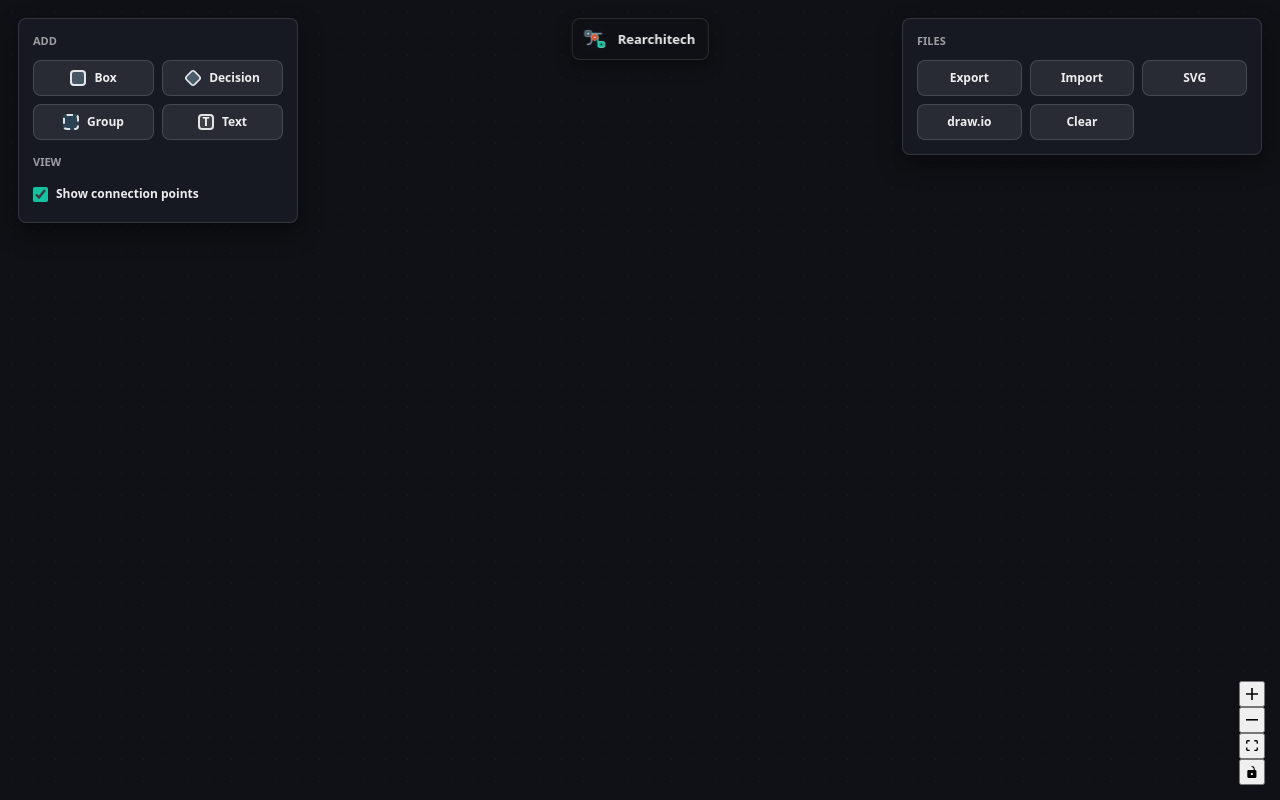
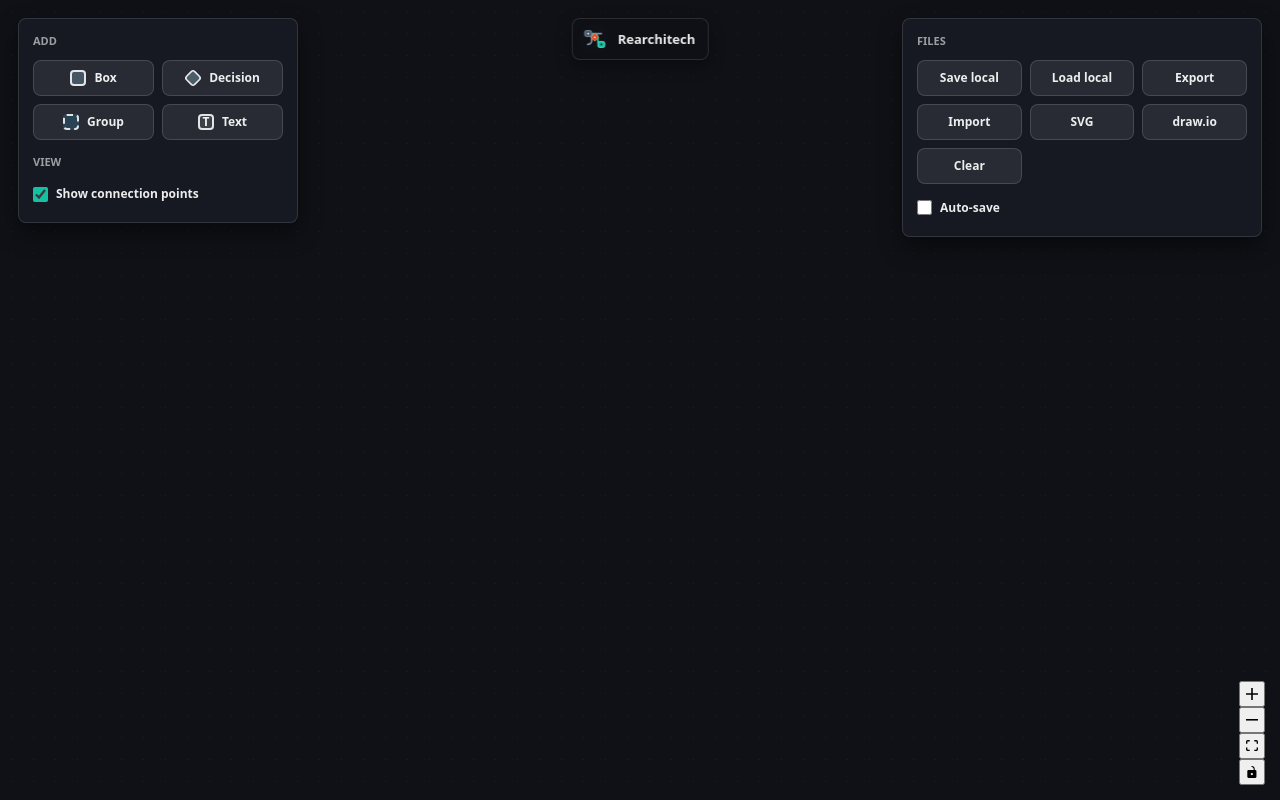
Before and after one commit to thelicato/rearchitech, a React (Vite) app: page / in a window 1280 px wide. Built offline with nearby package versions, Linux system fonts and the light colour scheme.

Commit message:
feat: add save options

```diff
--- a/src/App.tsx
+++ b/src/App.tsx
@@ -59,6 +59,11 @@ type FlowFile = {
   edges?: unknown;
 };
 
+type FlowDiagram = {
+  edges: Edge[];
+  nodes: AppNode[];
+};
+
 type FlowSnapshot = {
   edges: Edge[];
   nodes: AppNode[];
@@ -104,6 +109,8 @@ const MIN_EXPORT_HEIGHT = 360;
 const DRAWIO_BACKGROUND_COLOR = "#0f1116";
 const DRAWIO_ROOT_ID = "1";
 const HISTORY_LIMIT = 80;
+const LOCAL_STORAGE_AUTO_SAVE_KEY = "rearchitech.autoSave";
+const LOCAL_STORAGE_DIAGRAM_KEY = "rearchitech.diagram";
 const PASTE_OFFSET = 36;
 const SELECTION_KEY_CODE = "Shift";
 
@@ -958,6 +965,80 @@ const sanitizeEdges = (edges: unknown, nodes: AppNode[]): Edge[] => {
   });
 };
 
+const getLocalStorage = () => {
+  if (typeof window === "undefined") return null;
+
+  try {
+    return window.localStorage;
+  } catch {
+    return null;
+  }
+};
+
+const readAutoSaveSetting = () =>
+  getLocalStorage()?.getItem(LOCAL_STORAGE_AUTO_SAVE_KEY) === "true";
+
+const writeAutoSaveSetting = (enabled: boolean) => {
+  const storage = getLocalStorage();
+  if (!storage) return false;
+
+  try {
+    storage.setItem(LOCAL_STORAGE_AUTO_SAVE_KEY, enabled ? "true" : "false");
+    return true;
+  } catch {
+    return false;
+  }
+};
+
+const readLocalDiagram = (): FlowDiagram | null => {
+  const storage = getLocalStorage();
+  if (!storage) return null;
+
+  try {
+    const rawDiagram = storage.getItem(LOCAL_STORAGE_DIAGRAM_KEY);
+    if (!rawDiagram) return null;
+
+    const payload = JSON.parse(rawDiagram) as FlowFile;
+    const nodes = sanitizeNodes(payload.nodes);
+
+    return {
+      edges: sanitizeEdges(payload.edges, nodes),
+      nodes,
+    };
+  } catch {
+    return null;
+  }
+};
+
+const writeLocalDiagram = (nodes: AppNode[], edges: Edge[]) => {
+  const storage = getLocalStorage();
+  if (!storage) return false;
+
+  try {
+    storage.setItem(
+      LOCAL_STORAGE_DIAGRAM_KEY,
+      JSON.stringify({
+        version: 1,
+        savedAt: new Date().toISOString(),
+        nodes,
+        edges,
+      }),
+    );
+    return true;
+  } catch {
+    return false;
+  }
+};
+
+const getInitialLocalState = () => {
+  const autoSaveEnabled = readAutoSaveSetting();
+
+  return {
+    autoSaveEnabled,
+    diagram: autoSaveEnabled ? readLocalDiagram() : null,
+  };
+};
+
 type DrawioGeometry = {
   height: number;
   width: number;
@@ -1639,16 +1720,29 @@ export default function App() {
   const imageInputRef = useRef<HTMLInputElement | null>(null);
   const idCounterRef = useRef(1);
   const placementOffsetRef = useRef(0);
-
-  const [nodes, setNodes] = useState<AppNode[]>([]);
-  const [edges, setEdges] = useState<Edge[]>([]);
+  const initialLocalStateRef = useRef<ReturnType<typeof getInitialLocalState> | null>(null);
+
+  if (!initialLocalStateRef.current) {
+    initialLocalStateRef.current = getInitialLocalState();
+  }
+
+  const [nodes, setNodes] = useState<AppNode[]>(
+    () => initialLocalStateRef.current?.diagram?.nodes ?? [],
+  );
+  const [edges, setEdges] = useState<Edge[]>(
+    () => initialLocalStateRef.current?.diagram?.edges ?? [],
+  );
   const [selectedNodeId, setSelectedNodeId] = useState<string | null>(null);
   const [selectedEdgeId, setSelectedEdgeId] = useState<string | null>(null);
   const [fileStatus, setFileStatus] = useState("");
+  const [autoSaveEnabled, setAutoSaveEnabled] = useState(
+    () => initialLocalStateRef.current?.autoSaveEnabled ?? false,
+  );
   const [showConnectionPoints, setShowConnectionPoints] = useState(true);
 
   const historyRef = useRef<FlowSnapshot[]>([]);
   const clipboardRef = useRef<FlowClipboard | null>(null);
+  const hasSkippedInitialAutoSaveRef = useRef(false);
   const isDraggingNodesRef = useRef(false);
   const nodesRef = useRef(nodes);
   const edgesRef = useRef(edges);
@@ -1969,6 +2063,76 @@ export default function App() {
       window.removeEventListener("keydown", handleShortcutKeyDown);
     };
   }, [handleShortcutKeyDown]);
+
+  useEffect(() => {
+    if (!hasSkippedInitialAutoSaveRef.current) {
+      hasSkippedInitialAutoSaveRef.current = true;
+      return;
+    }
+
+    if (!autoSaveEnabled) return;
+
+    if (!writeLocalDiagram(nodes, edges)) {
+      setFileStatus("Auto-save failed");
+    }
+  }, [autoSaveEnabled, edges, nodes]);
+
+  const saveLocalDiagram = useCallback(() => {
+    if (writeLocalDiagram(nodesRef.current, edgesRef.current)) {
+      setFileStatus("Saved locally");
+      return;
+    }
+
+    setFileStatus("Local save failed");
+  }, []);
+
+  const loadLocalDiagram = useCallback(() => {
+    const diagram = readLocalDiagram();
+    if (!diagram) {
+      setFileStatus("No local save");
+      return;
+    }
+
+    pushHistory();
+    nodesRef.current = diagram.nodes;
+    edgesRef.current = diagram.edges;
+    selectedNodeIdRef.current = null;
+    selectedEdgeIdRef.current = null;
+
+    setNodes(diagram.nodes);
+    setEdges(diagram.edges);
+    setSelectedNodeId(null);
+    setSelectedEdgeId(null);
+    setFileStatus("Loaded local save");
+
+    window.requestAnimationFrame(() => {
+      if (diagram.nodes.length > 0) {
+        fitView({ padding: 0.2 });
+      }
+    });
+  }, [fitView, pushHistory]);
+
+  const updateAutoSaveEnabled = useCallback((enabled: boolean) => {
+    if (!writeAutoSaveSetting(enabled)) {
+      setAutoSaveEnabled(false);
+      setFileStatus("Local storage unavailable");
+      return;
+    }
+
+    setAutoSaveEnabled(enabled);
+
+    if (!enabled) {
+      setFileStatus("Auto-save off");
+      return;
+    }
+
+    if (writeLocalDiagram(nodesRef.current, edgesRef.current)) {
+      setFileStatus("Auto-save on");
+      return;
+    }
+
+    setFileStatus("Auto-save failed");
+  }, []);
 
   const addNodeFromToolbox = useCallback(
     (item: ToolboxItem) => {
@@ -2721,6 +2885,12 @@ export default function App() {
           <div className="toolboxSection">
             <div className="toolboxTitle">Files</div>
             <div className="toolboxActions fileActions">
+              <button type="button" onClick={saveLocalDiagram}>
+                Save local
+              </button>
+              <button type="button" onClick={loadLocalDiagram}>
+                Load local
+              </button>
               <button type="button" onClick={exportFlowFile}>
                 Export
               </button>
@@ -2737,6 +2907,14 @@ export default function App() {
                 Clear
               </button>
             </div>
+            <label className="toolboxCheck">
+              <input
+                type="checkbox"
+                checked={autoSaveEnabled}
+                onChange={(event) => updateAutoSaveEnabled(event.target.checked)}
+              />
+              <span>Auto-save</span>
+            </label>
             {fileStatus ? <div className="fileStatus">{fileStatus}</div> : null}
             <input
               ref={importInputRef}
```
